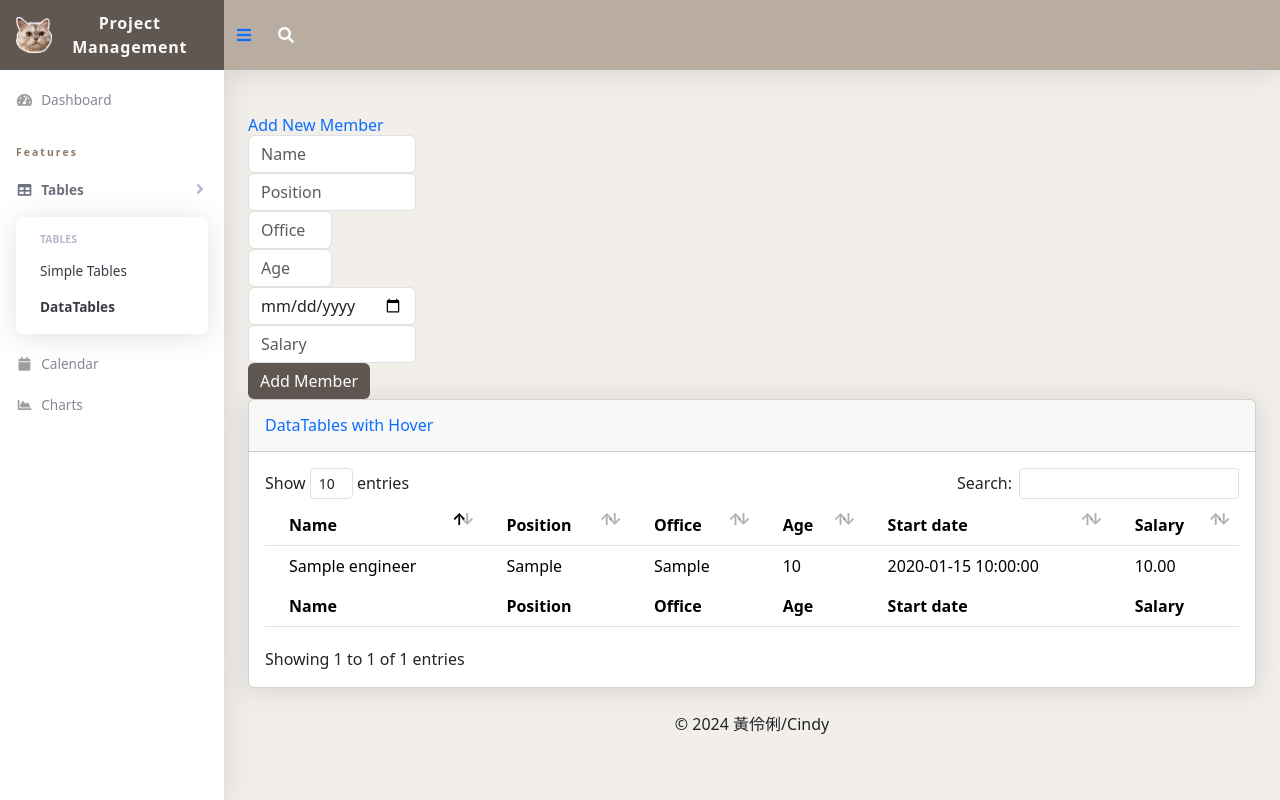
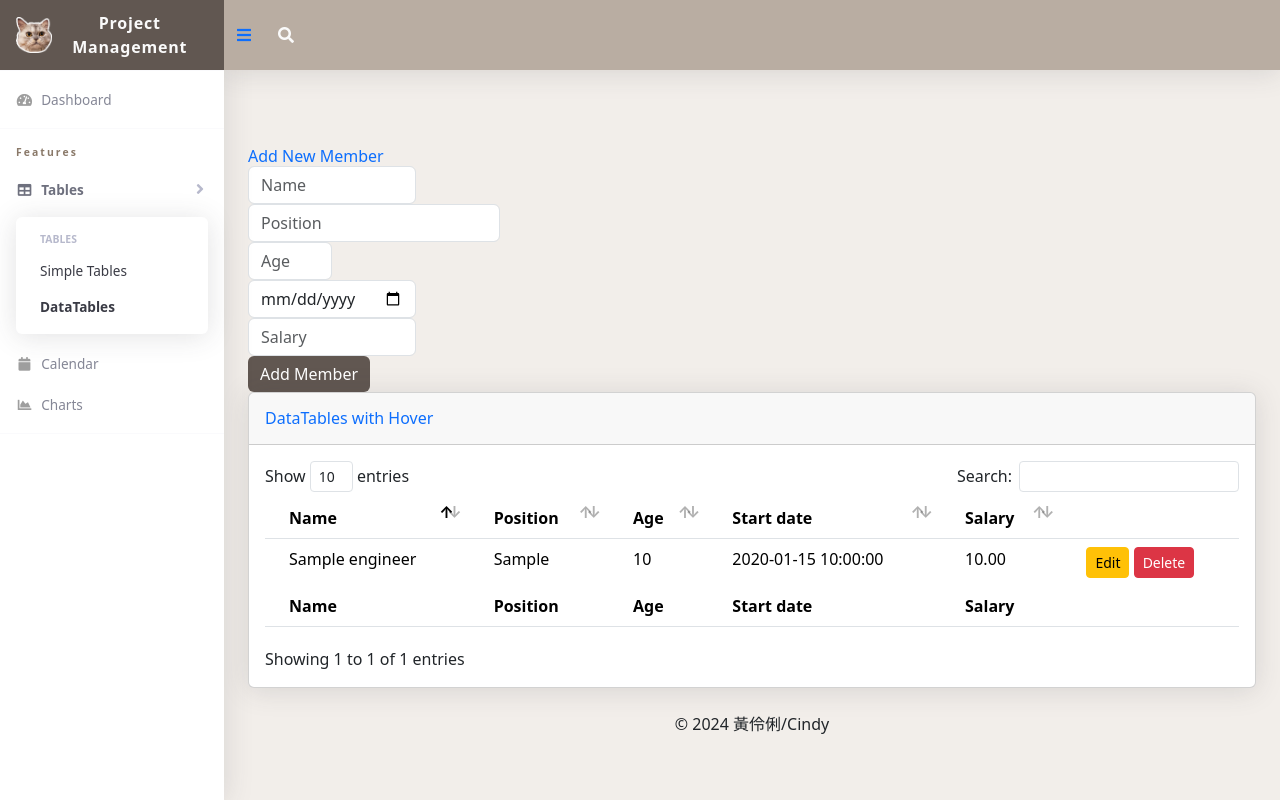
Before and after one commit to HNGLINGLI/Project-management-platform, a PHP site: page /datatables.php in a window 1280 px wide. Run offline with PHP 8.4, Linux system fonts and the light colour scheme; tables that the repository leaves empty or names only in its code hold one stand-in row (values such as "Sample post"); some libraries are stand-ins or nearby versions.

Commit message:
Add edit and delete engineer buttons, rewrite pagination

```diff
--- a/datatables.php
+++ b/datatables.php
@@ -118,11 +118,8 @@
                     <div class="form-group col-md-2">
                         <input type="text" id="name" name="name" class="form-control" placeholder="Name" required>
                     </div>
-                    <div class="form-group col-md-2">
+                    <div class="form-group col-md-3">
                         <input type="text" id="position" name="position" class="form-control" placeholder="Position" required>
-                    </div>
-                    <div class="form-group col-md-1">
-                        <input type="text" id="office" name="office" class="form-control" placeholder="Office" required>
                     </div>
                     <div class="form-group col-md-1">
                         <input type="number" id="age" name="age" class="form-control" placeholder="Age" required>
@@ -153,39 +150,37 @@
   <tr>
     <th>Name</th>
     <th>Position</th>
-                        <th>Office</th>
     <th>Age</th>
     <th>Start date</th>
     <th>Salary</th>
+    <th></th>
   </tr>
 </thead>
 <tbody>
   <?php
-                        // Include database connection
   include 'test/manage_engineers.php';
 
-                        // Query to select data
-                        $sql = "SELECT name, position, office, age, start_date, salary FROM Engineers";
+  $sql = "SELECT engineer_id, name, position, age, start_date, salary FROM Engineers";
   $result = $conn->query($sql);
 
-                        // Check if there are results
   if ($result->num_rows > 0) {
-                            // Output data of each row
       while($row = $result->fetch_assoc()) {
           echo "<tr>";
           echo "<td>" . htmlspecialchars($row['name']) . "</td>";
           echo "<td>" . htmlspecialchars($row['position']) . "</td>";
-                                echo "<td>" . htmlspecialchars($row['office']) . "</td>";
           echo "<td>" . htmlspecialchars($row['age']) . "</td>";
           echo "<td>" . htmlspecialchars($row['start_date']) . "</td>";
           echo "<td>" . htmlspecialchars(number_format($row['salary'], 2)) . "</td>";
+          echo "<td>
+                  <a href='test/edit_engineers.php?id=" . $row['engineer_id'] . "' class='btn btn-sm btn-warning'>Edit</a>
+                  <a href='test/delete_engineers.php?id=" . $row['engineer_id'] . "' class='btn btn-sm btn-danger' onclick=\"return confirm('Are you sure you want to delete this record?');\">Delete</a>
+                </td>";
           echo "</tr>";
       }
   } else {
       echo "<tr><td colspan='6'>No records found</td></tr>";
   }
 
-                        // Close connection
   $conn->close();
   ?>
 </tbody>
@@ -193,12 +188,13 @@
   <tr>
     <th>Name</th>
     <th>Position</th>
-                        <th>Office</th>
     <th>Age</th>
     <th>Start date</th>
     <th>Salary</th>
+    <th></th>
   </tr>
 </tfoot>
+
                   </table>
                 </div>
               </div>
@@ -227,10 +223,27 @@
   <script src="vendor/datatables/jquery.dataTables.min.js"></script>
   <script src="vendor/datatables/dataTables.bootstrap4.js"></script>
 
-  <!-- Page level custom scripts -->
 <script>
 $(document).ready(function () {
-      $('#dataTableHover').DataTable();
+    // Destroy the existing DataTable instance if it exists
+    if ($.fn.DataTable.isDataTable('#dataTableHover')) {
+        $('#dataTableHover').DataTable().destroy();
+    }
+
+    // Initialize DataTable
+    $('#dataTableHover').DataTable({
+        "paging": true,
+        "searching": true,
+        "ordering": true,
+        "lengthChange": true,
+        "info": true,
+        "autoWidth": false,
+        "pageLength": 10,
+        "lengthMenu": [10, 25, 50, 100],
+        "columnDefs": [
+            { "orderable": false, "targets": -1 }
+        ]
+    });
 });
 </script>
 
```
Lines whose indentation alone changed are shown as unchanged.
